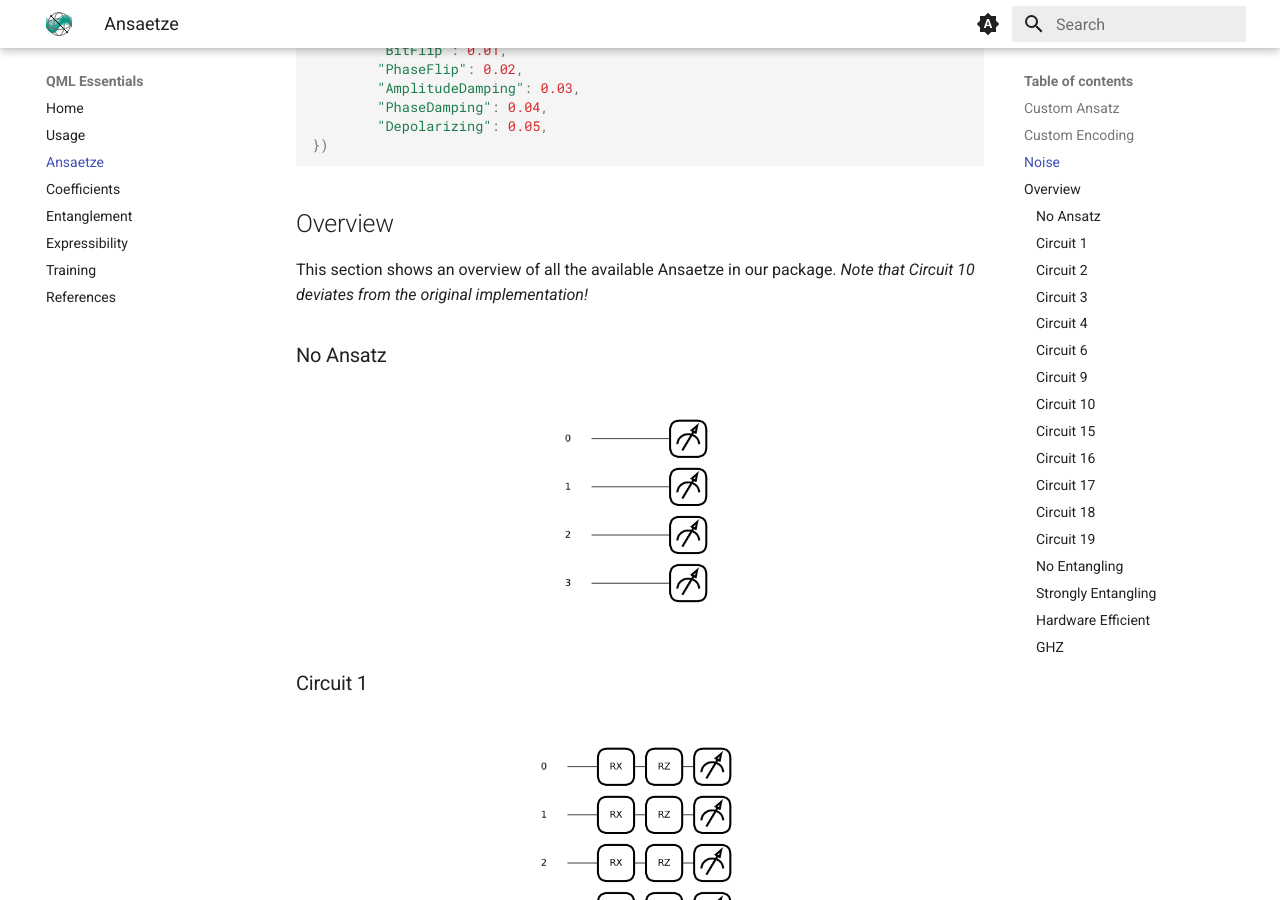
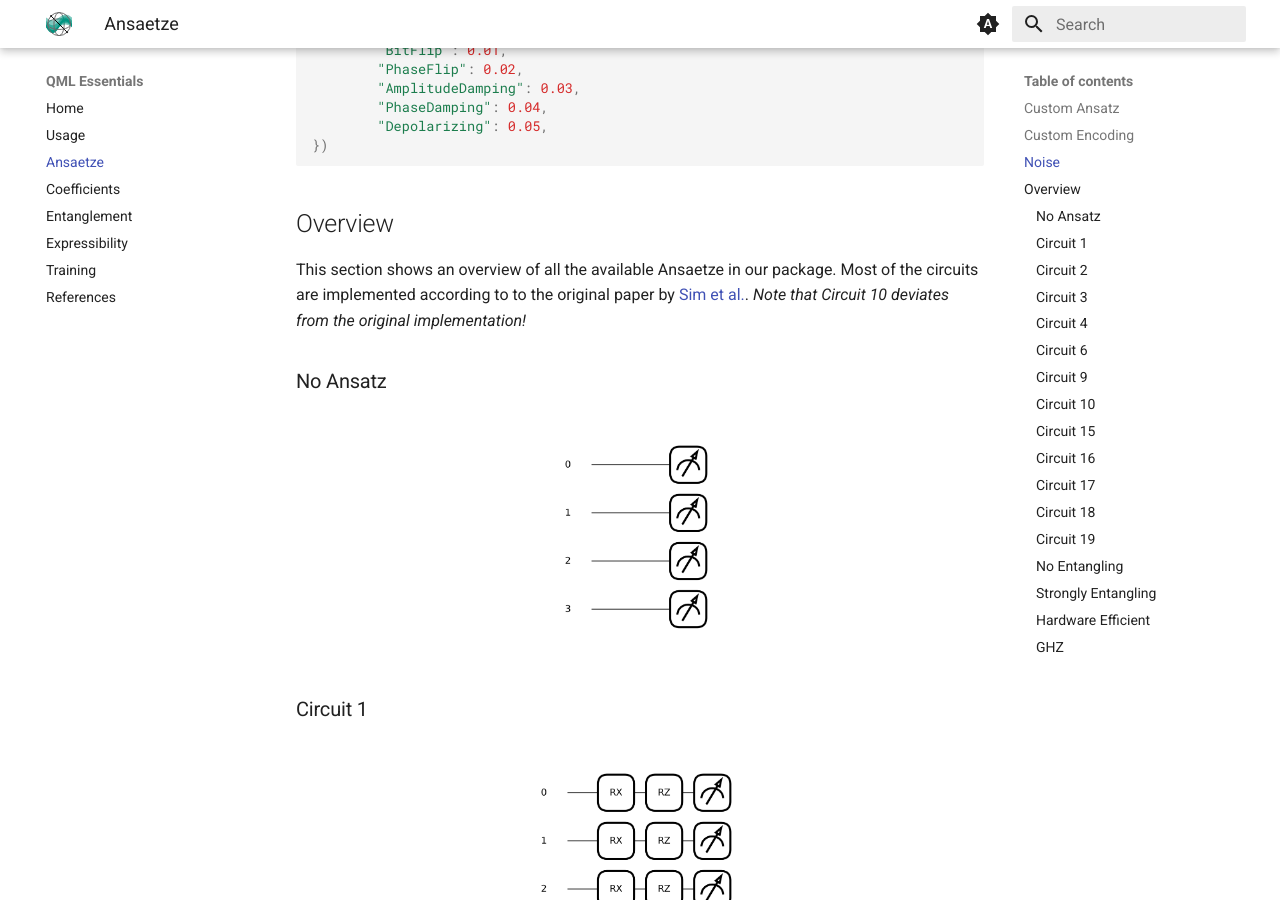
Before and after one commit to cirKITers/qml-essentials, an MkDocs documentation site: the page built from docs/ansaetze.md, in a window 1280 px wide and 900 px high, scrolled down 3055 px. Built offline with MkDocs 1.6.1 and Material for MkDocs 9.7.7, drawn with Linux system fonts in a browser that asks for light colours; emoji names are drawn with the system emoji font.

Commit message:
added reference
Signed-off-by: Melvin Strobl <lc3267@kit.edu>

```diff
--- a/docs/ansaetze.md
+++ b/docs/ansaetze.md
@@ -148,6 +148,7 @@ model(
 ## Overview
 
 This section shows an overview of all the available Ansaetze in our package.
+Most of the circuits are implemented according to to the original paper by [Sim et al.](https://doi.org/10.48550/arXiv.1905.10876).
 *Note that Circuit 10 deviates from the original implementation!*
 
 ### No Ansatz
```
